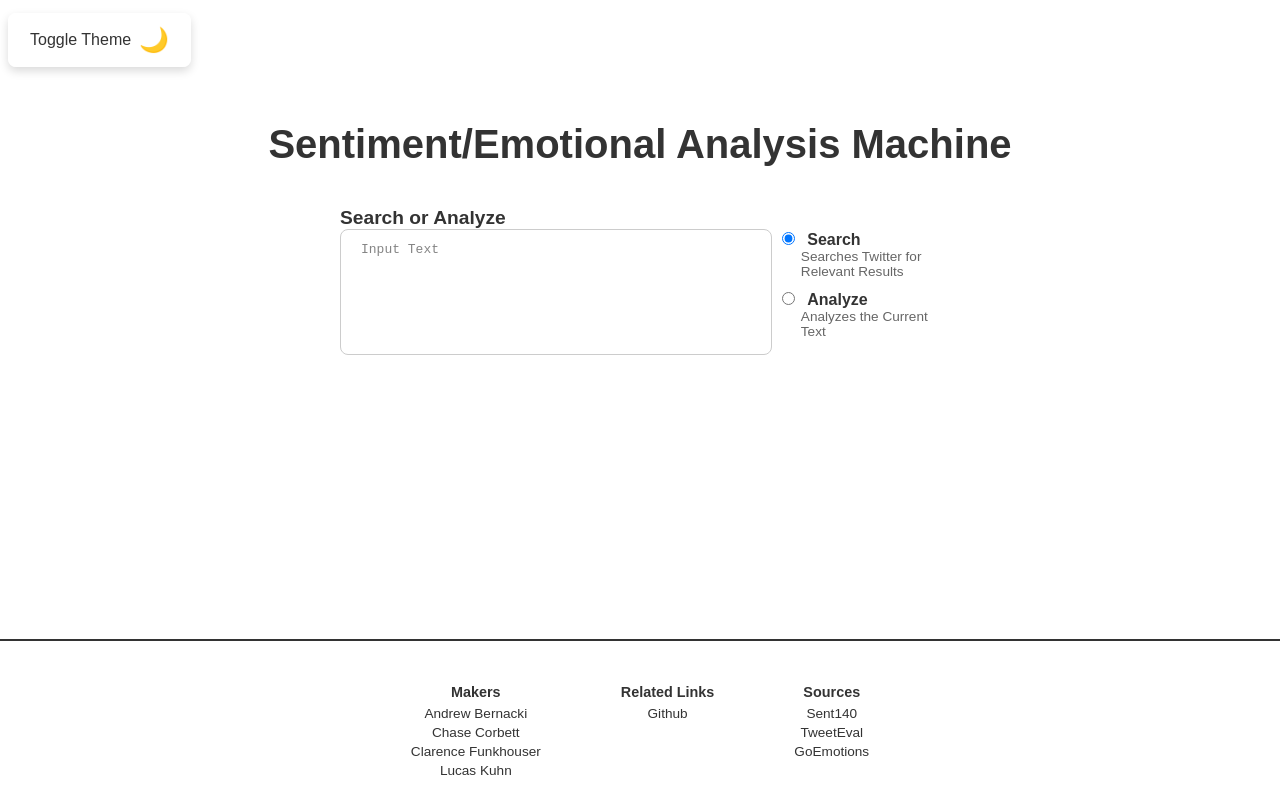
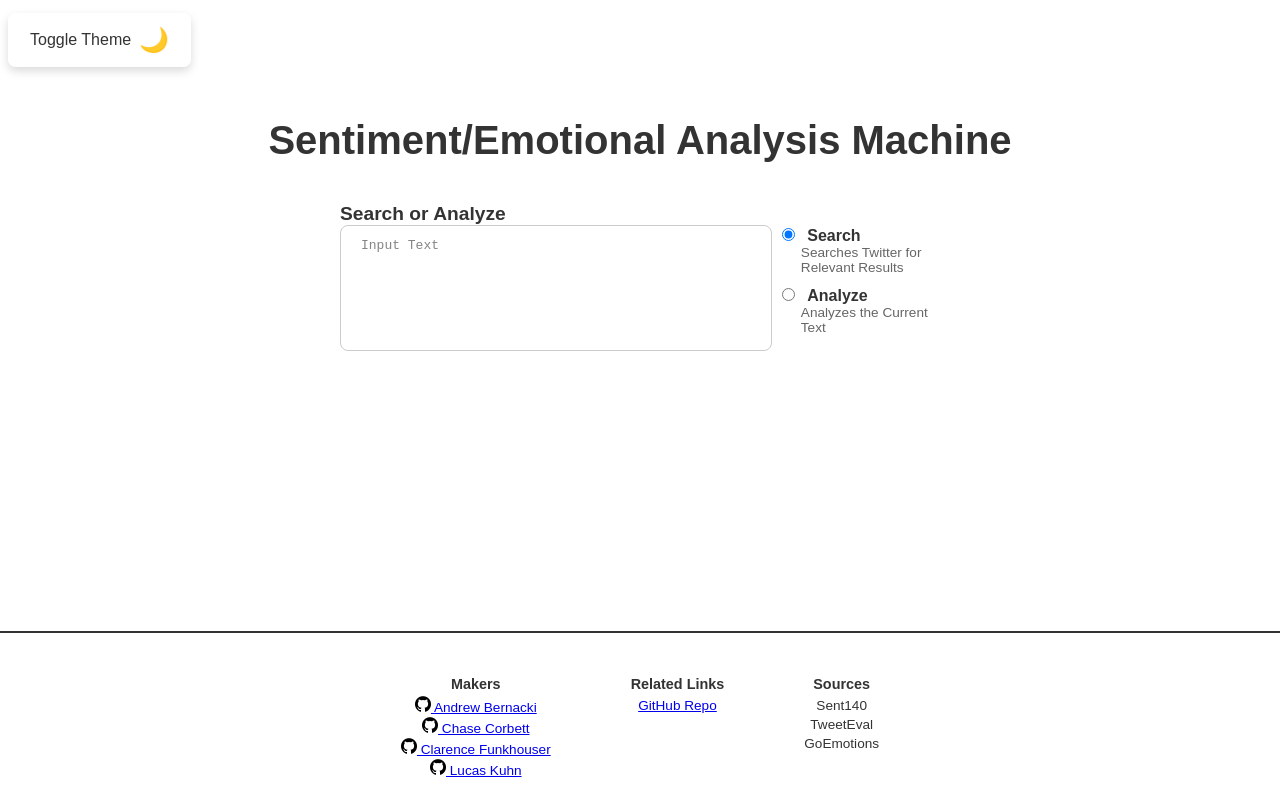
Before and after one commit to andrewbern7/Sentiment-WebApp, a website: page public/index.html in a window 1280 px wide. Drawn offline with Linux system fonts and the light colour scheme.

Commit message:
Updated footer with Github links and icon

```diff
--- a/public/index.html
+++ b/public/index.html
@@ -46,25 +46,42 @@
       </div>
     </div>
 
-    <!-- Footer Section -->
     <footer class="footer">
       <hr class="footer-line">
       <div class="footer-content">
         <div>
           <h3>Makers</h3>
-          <p>Andrew Bernacki<br>Chase Corbett<br>Clarence Funkhouser<br>Lucas Kuhn</p>
+          <p>
+            <a href="https://github.com/abernacki21" target="_blank">
+              <img src="/images/github-logo.png" alt="GitHub" width="16" height="16"> Andrew Bernacki
+            </a><br>
+            <a href="https://github.com/chase099" target="_blank">
+              <img src="/images/github-logo.png" alt="GitHub" width="16" height="16"> Chase Corbett
+            </a><br>
+            <a href="https://github.com/clfunk" target="_blank">
+              <img src="/images/github-logo.png" alt="GitHub" width="16" height="16"> Clarence Funkhouser
+            </a><br>
+            <a href="https://github.com/lucaskuhn11" target="_blank">
+              <img src="/images/github-logo.png" alt="GitHub" width="16" height="16"> Lucas Kuhn
+            </a>
+          </p>
         </div>
+
         <div>
           <h3>Related Links</h3>
-          <p>Github</p>
+          <p>
+            <a href="https://github.com/andrewbern7/Sentiment-Webapp" target="_blank">
+              GitHub Repo
+            </a>
+          </p>
         </div>
+
         <div>
           <h3>Sources</h3>
           <p>Sent140<br>TweetEval<br>GoEmotions</p>
         </div>
       </div>
     </footer>
-  </div>
 
   <!-- Theme Toggle Script -->
   <script>
```
Also changed, not shown: public/images/github-logo.png (added).
